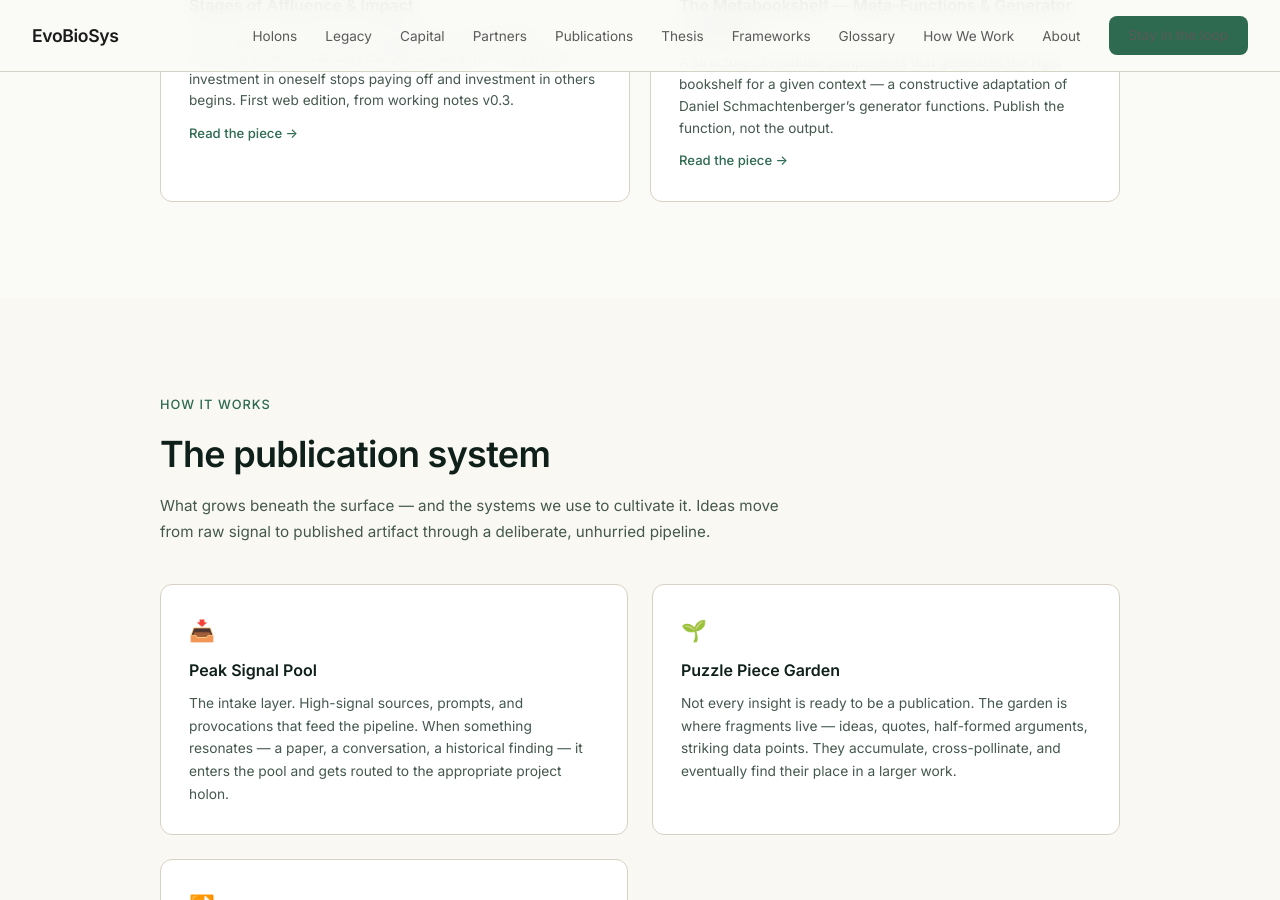
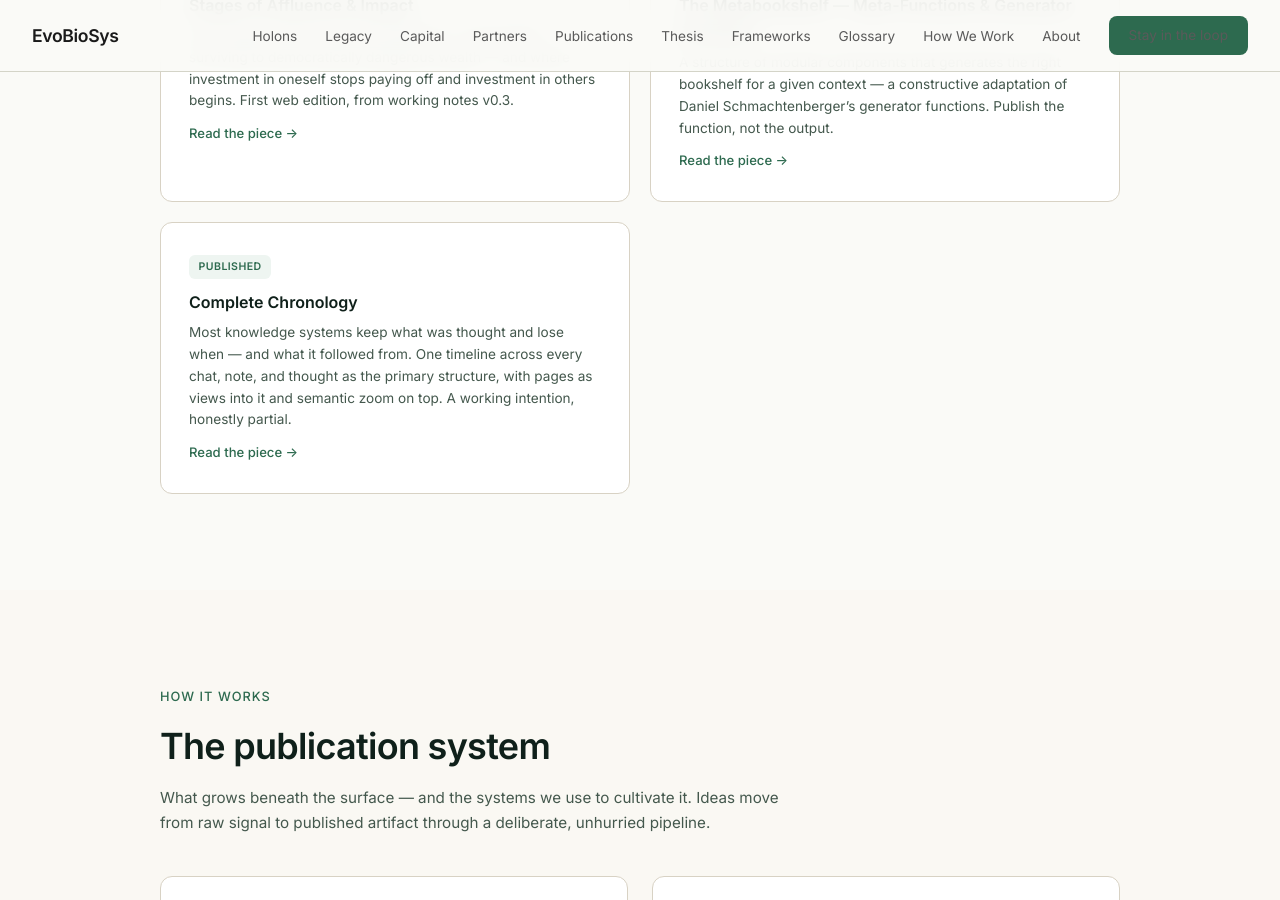
Before and after one commit to Evobiosys/evobiosys.org, a Jekyll site: the page built from publications/index.html, in a window 1280 px wide and 900 px high, scrolled down 4525 px. Built offline with Jekyll 4.4.1, drawn with Linux system fonts in a browser that asks for light colours.

Commit message:
publications: add Complete Chronology card to index
Co-Authored-By: Claude Sonnet 5 <noreply@anthropic.com>

```diff
--- a/publications/index.html
+++ b/publications/index.html
@@ -824,6 +824,12 @@ permalink: /publications/
           <p>A structure of modular components that generates the right bookshelf for a given context &mdash; a constructive adaptation of Daniel Schmachtenberger&rsquo;s generator functions. Publish the function, not the output.</p>
           <a class="essay-link" href="/publications/metabookshelf/">Read the piece &rarr;</a>
         </li>
+        <li class="essay-item">
+          <span class="essay-status published">Published</span>
+          <h3>Complete Chronology</h3>
+          <p>Most knowledge systems keep what was thought and lose when &mdash; and what it followed from. One timeline across every chat, note, and thought as the primary structure, with pages as views into it and semantic zoom on top. A working intention, honestly partial.</p>
+          <a class="essay-link" href="/publications/complete-chronology/">Read the piece &rarr;</a>
+        </li>
       </ul>
     </div>
   </section>
```
